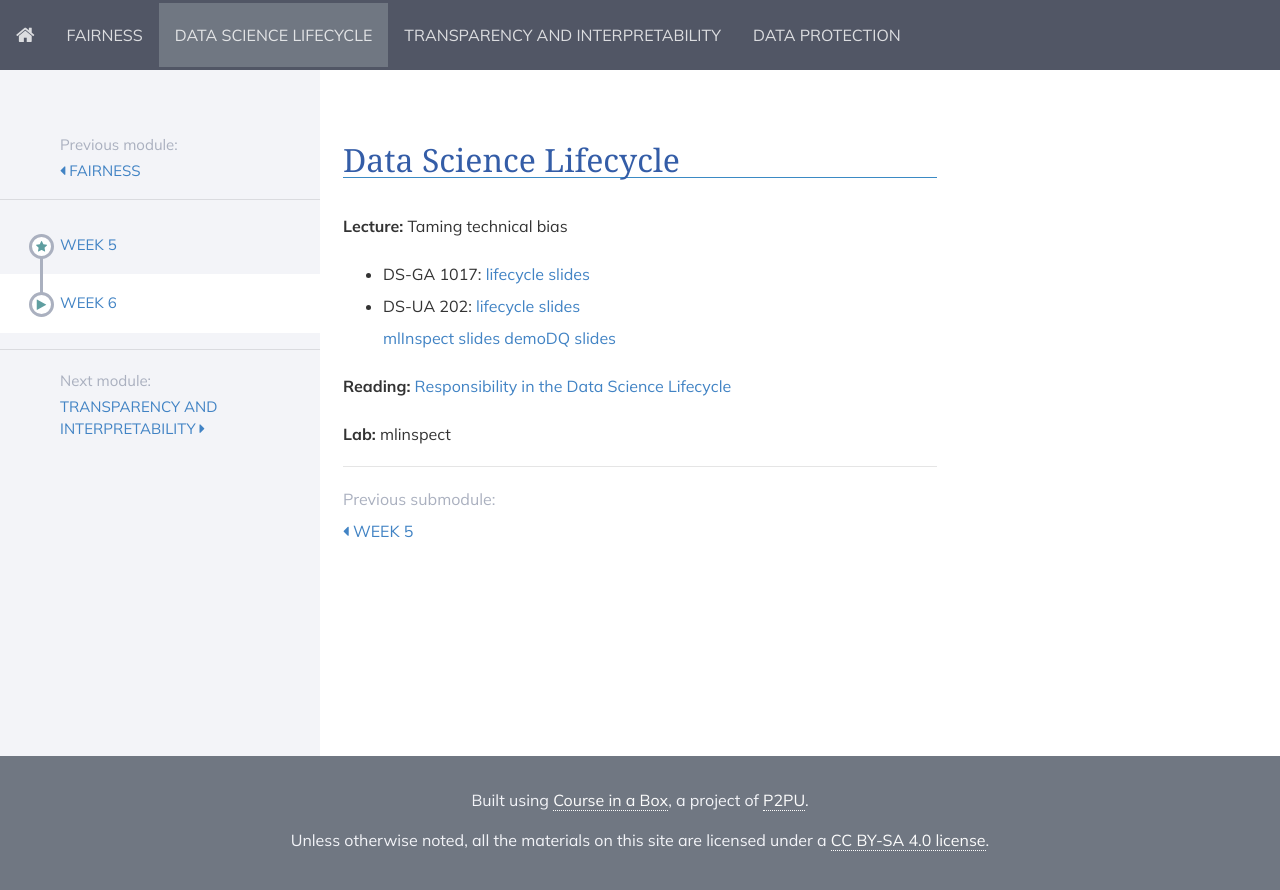
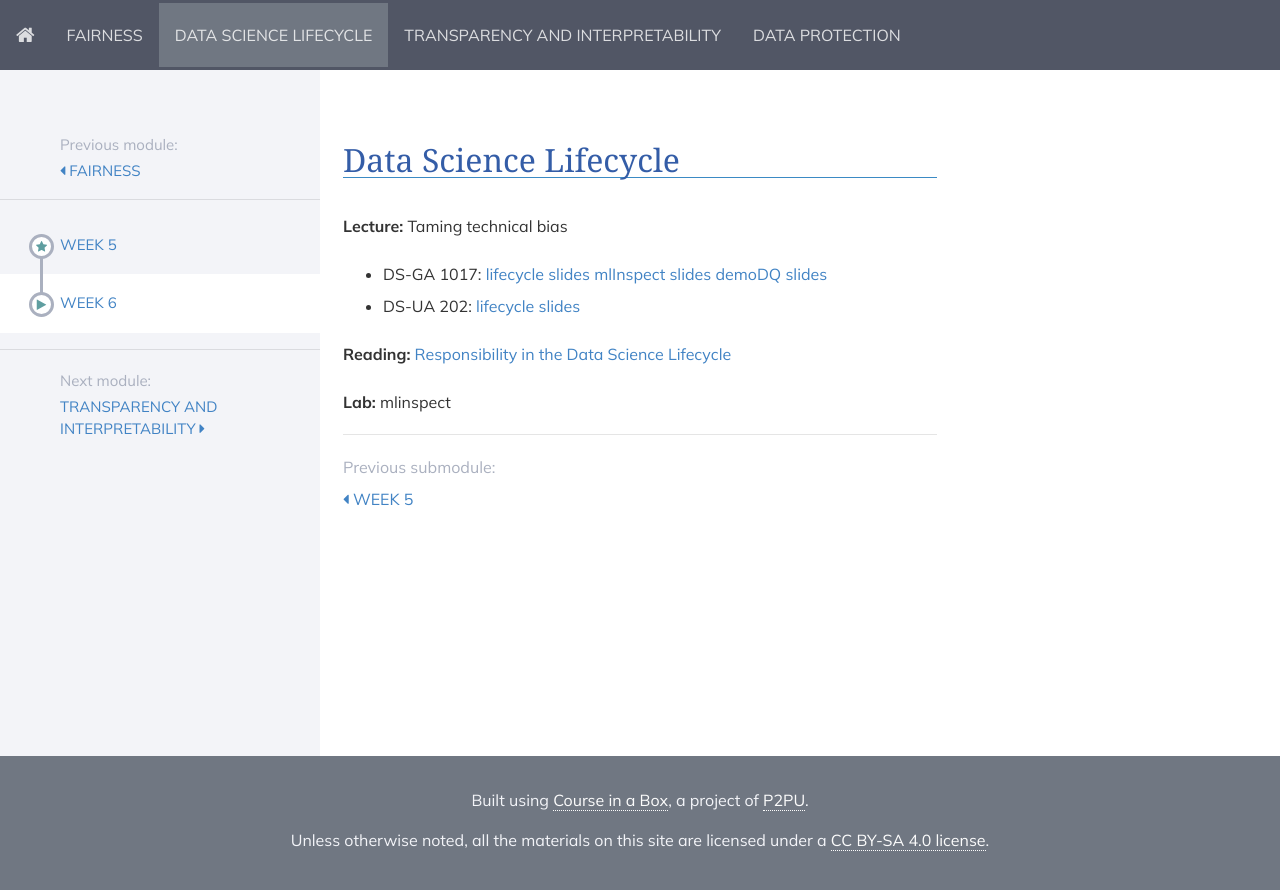
Before and after one commit to DataResponsibly/rds24, a Jekyll site: the page built from modules/data_science_lifecycle/_posts/2000-01-03-week6.md, in a window 1280 px wide. Shown: the top 890 px of the page. Built offline with Jekyll 4.4.1, drawn with Linux system fonts in a browser that asks for light colours; nearby versions of some CDN libraries; part of the change alters nothing that is shown.

```diff
--- a/modules/data_science_lifecycle/_posts/2000-01-03-week6.md
+++ b/modules/data_science_lifecycle/_posts/2000-01-03-week6.md
@@ -6,10 +6,9 @@ title: Week 6
 
 **Lecture:** Taming technical bias
 
-<!-- * DS-UA 202: [lifecycle slides]()(../../../assets/5_6_lifecycle_202.pdf) -->
-* DS-GA 1017: [lifecycle slides](../../../assets/5_6_Lifecycle_1017.pdf)
+* DS-GA 1017: [lifecycle slides](../../../assets/5_6_Lifecycle_1017.pdf) [mlInspect slides](../../../assets/mlinspect_2024.pdf) [demoDQ slides](../../../assets/demodq_2024.pdf)
 * DS-UA 202: [lifecycle slides](../../../assets/5_6_Lifecycle_202.pdf)
-[mlInspect slides](../../../assets/mlinspect_2024.pdf) [demoDQ slides](../../../assets/demodq_2024.pdf)
+
 
 **Reading:**  [Responsibility in the Data Science Lifecycle](../../../assets/lifecycle_reader_2024.pdf)
 
```
